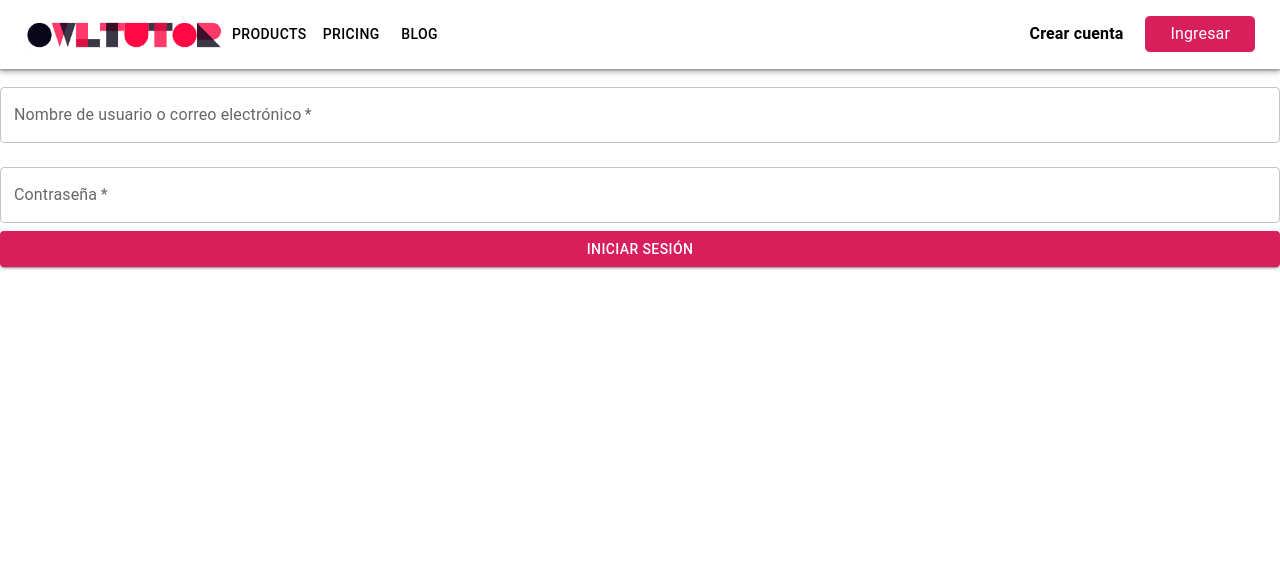
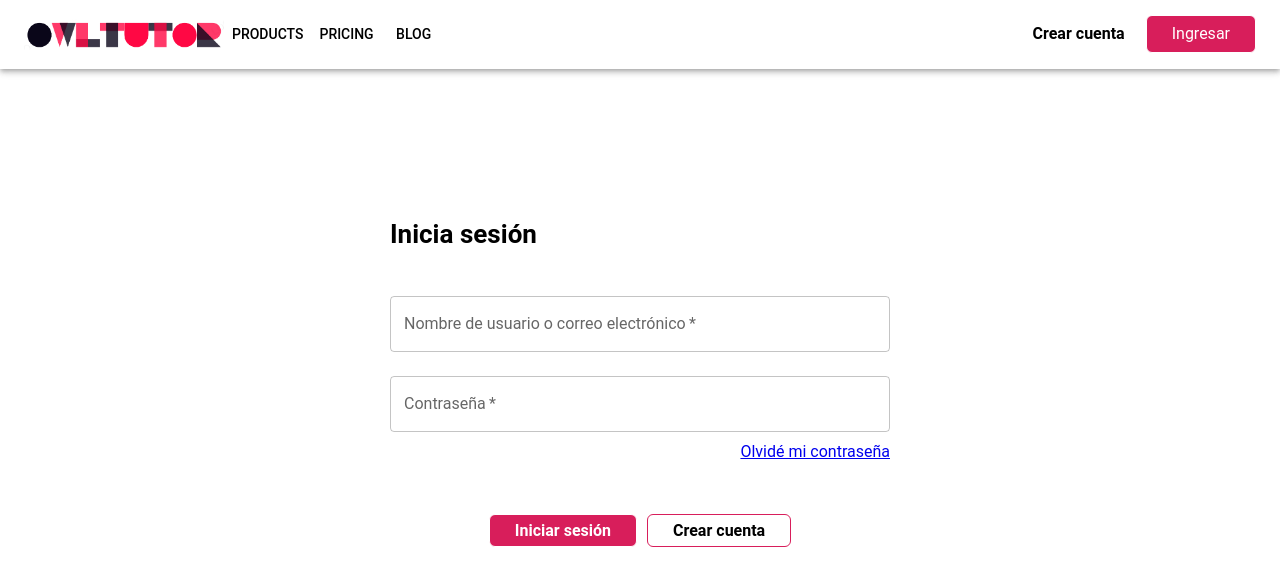
Before and after one commit to asantoro36/Owltutor, a React (Create React App) app: page /login in a window 1280 px wide. Shown: the top 586 px of the page. Built offline with nearby package versions, Linux system fonts and the light colour scheme.

Commit message:
Add login page

```diff
--- a/src/App.tsx
+++ b/src/App.tsx
@@ -13,6 +13,20 @@ const theme = createTheme({
         secondary: {
             main: '#211520'
         }
+    },
+    typography: {
+        fontFamily: [
+            'Roboto',
+            '-apple-system',
+            'BlinkMacSystemFont',
+            '"Segoe UI"',
+            '"Helvetica Neue"',
+            'Arial',
+            'sans-serif',
+            '"Apple Color Emoji"',
+            '"Segoe UI Emoji"',
+            '"Segoe UI Symbol"',
+        ].join(','),
     },
 });
 
--- a/src/components/AppBar/AppBar.css
+++ b/src/components/AppBar/AppBar.css
@@ -8,6 +8,7 @@
     cursor: pointer;
     font-weight: bold;
     transition: background-color 0.3s ease, transform 0.1s ease;
+    color: white;
 }
 
 .login-button:hover {
--- a/src/index.css
+++ b/src/index.css
@@ -12,7 +12,7 @@ header {
 }
 
 code {
-  font-family: 'Roboto', source-code-pro, Menlo, Monaco, Consolas, 'Courier New',
+  font-family: "Apercu",'Roboto', source-code-pro, Menlo, Monaco, Consolas, 'Courier New',
     monospace;
 }
 
--- /dev/null
+++ b/src/login/Login.css
@@ -0,0 +1,48 @@
+.login-form {
+    margin: 100px auto;
+    padding: 20px;
+    max-width: 500px;
+}
+
+.login-input-form {
+    display: flex;
+    flex: 1;
+    flex-direction: column;
+}
+
+.title-form {
+    font-size: 1.625rem;
+    font-weight: bold;
+    line-height: 1.5;
+}
+
+.forget-pass {
+    text-align: right;
+}
+
+.login-button-form-container {
+    display: flex;
+    gap: 10px;
+    margin-top: 50px;
+    justify-content: center;
+}
+
+.button-secondary {
+    max-height: 40px;
+    display: inline-block;
+    border: 1px solid var(--color-primary);
+    padding: 6px 25px;
+    background-color: white;
+    border-radius: 6px;
+    cursor: pointer;
+    font-weight: bold;
+    transition: background-color 0.3s ease, transform 0.1s ease;
+}
+
+.button-secondary:hover {
+    background-color: darkgrey;
+}
+
+.button-secondary:active {
+    background-color: grey;
+}
--- a/src/login/Login.tsx
+++ b/src/login/Login.tsx
@@ -1,66 +1,12 @@
-import React, {useState} from "react";
-import {Divider, TextField} from "@mui/material";
-import Button from "@mui/material/Button";
-import {ServicesBoard} from "../home/ServicesBoard";
+import React from "react";
 import AppBar from "../components/AppBar/AppBar";
+import {LoginForm} from "./LoginForm";
 
 export const Login = () => {
-
-    const [formData, setFormData] = useState({
-        username: '',
-        password: '',
-    });
-
-    const handleInputChange = (event: any) => {
-        const { name, value } = event.target;
-        setFormData({
-            ...formData,
-            [name]: value,
-        });
-    };
-
-    const handleSubmit = (event: any) => {
-        event.preventDefault();
-        console.log(formData);
-    };
-
     return (
         <div>
             <AppBar/>
-            <Divider/>
-
-            <Divider/>
-            <form onSubmit={handleSubmit}>
-                <TextField
-                    fullWidth
-                    variant="outlined"
-                    margin="normal"
-                    label="Nombre de usuario o correo electrónico"
-                    name="username"
-                    value={formData.username}
-                    onChange={handleInputChange}
-                    required
-                />
-                <TextField
-                    fullWidth
-                    variant="outlined"
-                    margin="normal"
-                    label="Contraseña"
-                    name="password"
-                    type="password"
-                    value={formData.password}
-                    onChange={handleInputChange}
-                    required
-                />
-                <Button
-                    type="submit"
-                    variant="contained"
-                    color="primary"
-                    fullWidth
-                >
-                    Iniciar sesión
-                </Button>
-            </form>
+            <LoginForm/>
         </div>
     )
 }
--- /dev/null
+++ b/src/login/LoginForm.tsx
@@ -0,0 +1,67 @@
+import React, {useState} from "react";
+import {FormControl, TextField} from "@mui/material";
+import Button from "@mui/material/Button";
+import "./Login.css"
+import Typography from "@mui/material/Typography";
+export const LoginForm = () => {
+
+    const [formData, setFormData] = useState({
+        username: '',
+        password: '',
+    });
+
+    const handleInputChange = (event: any) => {
+        const { name, value } = event.target;
+        setFormData({
+            ...formData,
+            [name]: value,
+        });
+    };
+
+    const handleSubmit = (event: any) => {
+        event.preventDefault();
+        console.log(formData);
+    };
+
+    return (
+        <div className="login-form">
+            <form onSubmit={handleSubmit}>
+                <h3 className={"title-form"}>Inicia sesión</h3>
+                <div className={"login-input-form"}>
+                    <TextField
+                        variant="outlined"
+                        margin="normal"
+                        label="Nombre de usuario o correo electrónico"
+                        name="username"
+                        value={formData.username}
+                        onChange={handleInputChange}
+                        required
+                    />
+                    <TextField
+                        variant="outlined"
+                        margin="normal"
+                        label="Contraseña"
+                        name="password"
+                        type="password"
+                        value={formData.password}
+                        onChange={handleInputChange}
+                        required
+                    />
+                    <Typography className={"forget-pass"}><a href={"/"}>Olvidé mi contraseña</a></Typography>
+                </div>
+                <div className={"login-button-form-container"}>
+                    <div
+                        className={"login-button"}
+                    >
+                        Iniciar sesión
+                    </div>
+                    <div
+                        className={"button-secondary"}
+                    >
+                        Crear cuenta
+                    </div>
+                </div>
+            </form>
+        </div>
+    )
+}
```
